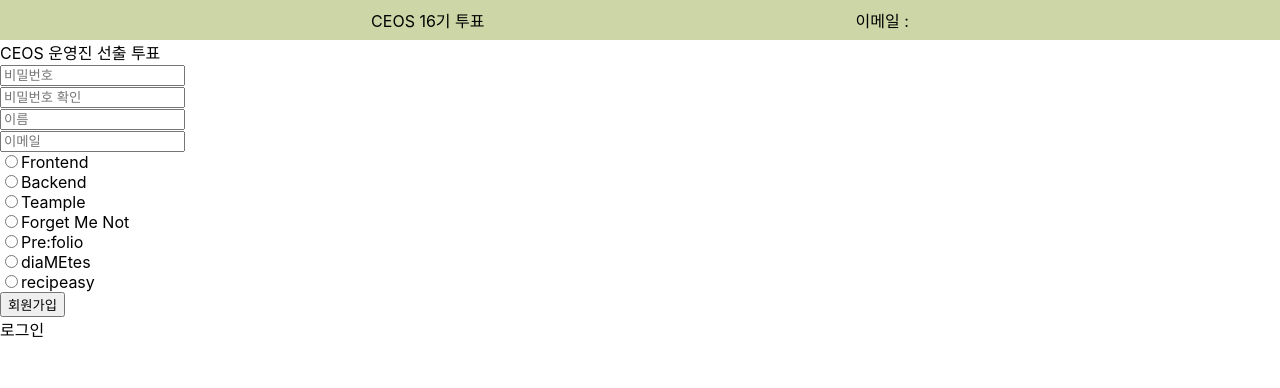
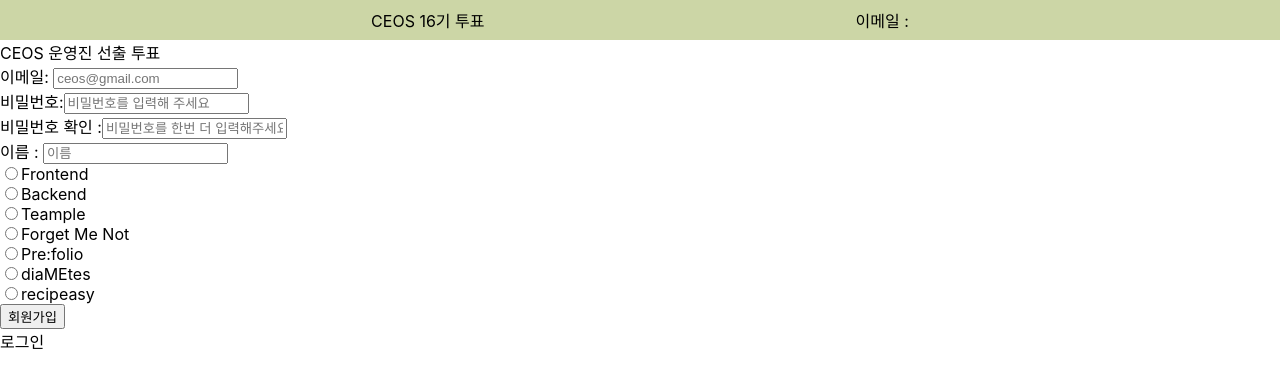
Before and after one commit to heeeesoo/react-vote-16th, a Next.js app: page /register in a window 1280 px wide. Shown: the top 388 px of the page. Built offline with nearby package versions, Linux system fonts and the light colour scheme; no server answers.

Commit message:
✨ feat :  소셜로그인 여부에 따라 회원가입 화면 다르게 구현

```diff
--- a/pages/register.tsx
+++ b/pages/register.tsx
@@ -1,27 +1,39 @@
-import { useState, useEffect } from "react";
+import { useState } from "react";
 import useInput from "../src/hooks/useInput";
 import Link from "next/link";
+import { useRouter } from "next/router";
+import { useSession } from "next-auth/react";
 
-export default function Register(){
-    const username = useInput('');
-    const password = useInput('');
-    const useremail = useInput('');
-    const [userDepartment, setDepartmentType] = useState(''); //useInput으로 바꾸기
-    const [teamtype, setTeamType] = useState(''); //useInput으로 바꾸기
+export default function Register() {
+  const router = useRouter();
+  const isSocialSignIn: boolean = router.query.social == "true";
+  const { data: session } = useSession();
 
-    const [pwdCheck, setPwdCheck] = useState('')
+  const username = useInput(isSocialSignIn ? session?.user.name : "");
+  const password = useInput(isSocialSignIn ? session?.user.userId : "");
+  const useremail = useInput(isSocialSignIn ? session?.user.email : "");
+
+  const [userDepartment, setDepartmentType] = useState(""); //useInput으로 바꾸기
+  const [teamtype, setTeamType] = useState(""); //useInput으로 바꾸기
+  const [pwdCheck, setPwdCheck] = useState("");
   const [pwdError, setPwdError] = useState(false);
 
-    const handlePwd = (e:React.ChangeEvent<HTMLInputElement>) => {
-        const {value} = {...e.target}
+  const handlePwd = (e: React.ChangeEvent<HTMLInputElement>) => {
+    const { value } = { ...e.target };
     setPwdError(password.value !== value);
     setPwdCheck(value);
-    }
+  };
 
-    const selectList = ["Frontend","Backend"];
-    const teamList = ["Teample", "Forget Me Not", "Pre:folio", "diaMEtes", "recipeasy"]
+  const selectList = ["Frontend", "Backend"];
+  const teamList = [
+    "Teample",
+    "Forget Me Not",
+    "Pre:folio",
+    "diaMEtes",
+    "recipeasy",
+  ];
 
-    const handleSubmit = (e:React.FormEvent<HTMLFormElement>) => {
+  const handleSubmit = (e: React.FormEvent<HTMLFormElement>) => {
     e.preventDefault();
     console.log(`
         username:${username.value}
@@ -30,35 +42,64 @@ export default function Register(){
         userDepartment:${userDepartment}
         teamtype:${teamtype}`);
 
-        if(!pwdError){
-            console.log('제출');
-        }else{
-            console.log('비밀번호 일치X');
+    if (!pwdError) {
+      console.log("제출");
+    } else {
+      console.log("비밀번호 일치X");
     }
 
     // 회원가입 post 부분
-    }
+  };
 
-    const handleSelectChange = (e : React.ChangeEvent<HTMLInputElement>) => {
+  const handleSelectChange = (e: React.ChangeEvent<HTMLInputElement>) => {
     setDepartmentType(e.target.value);
-    }
+  };
 
-    const handleTeamChange = (e : React.ChangeEvent<HTMLInputElement>) => {
+  const handleTeamChange = (e: React.ChangeEvent<HTMLInputElement>) => {
     setTeamType(e.target.value);
-    }
+  };
 
-
-    return(
+  return (
     <div>
-            CEOS 운영진 선출 투표 <br/>
+      CEOS 운영진 선출 투표 <br />
       <form onSubmit={handleSubmit}>
-                <input type="password" {...password} placeholder="비밀번호"/><br/>
-                <input type="password" value={pwdCheck} onChange={handlePwd} placeholder="비밀번호 확인"/><br/>
-                {pwdError && <div>일치하지 않습니다.</div>}
-                <input type="text" {...username} placeholder="이름"/><br/>
-                <input type="text" {...useremail} placeholder="이메일"/><br/>
-                {
-                    selectList.map((value)=>(
+        {!isSocialSignIn ? (
+          <>
+            <div>
+              이메일:{" "}
+              <input type="text" {...useremail} placeholder="ceos@gmail.com" />
+            </div>
+            <div>
+              비밀번호:
+              <input
+                type="password"
+                {...password}
+                placeholder="비밀번호를 입력해 주세요"
+              />
+            </div>
+            <div>
+              비밀번호 확인 :
+              <input
+                type="password"
+                value={pwdCheck}
+                onChange={handlePwd}
+                placeholder="비밀번호를 한번 더 입력해주세요"
+              />
+              {pwdError && <span>일치하지 않습니다.</span>}
+            </div>
+          </>
+        ) : (
+          <div>
+            이메일:
+            <input type="text" {...useremail} readOnly />
+          </div>
+        )}
+        <div>
+          <span>이름 : </span>
+          <input type="text" {...username} placeholder="이름" />
+        </div>
+        <div>
+          {selectList.map((value) => (
             <div key={value}>
               <input
                 type="radio"
@@ -68,10 +109,10 @@ export default function Register(){
               />
               {value}
             </div>
-                    ))
-                }
-                {
-                    teamList.map((value)=>(
+          ))}
+        </div>
+        <div>
+          {teamList.map((value) => (
             <div key={value}>
               <input
                 type="radio"
@@ -81,14 +122,11 @@ export default function Register(){
               />
               {value}
             </div>
-                    ))
-                }
+          ))}
+        </div>
         <button type="submit">회원가입</button>
       </form>
-            <Link
-            href="/login">
-                로그인
-            </Link>
+      <Link href="/login">로그인</Link>
     </div>
-    )
+  );
 }
```
Also changed, not shown: pages/login.tsx (+10 -1 lines), src/hooks/useInput.tsx (+7 -7 lines). Lines whose indentation alone changed are shown as unchanged.
